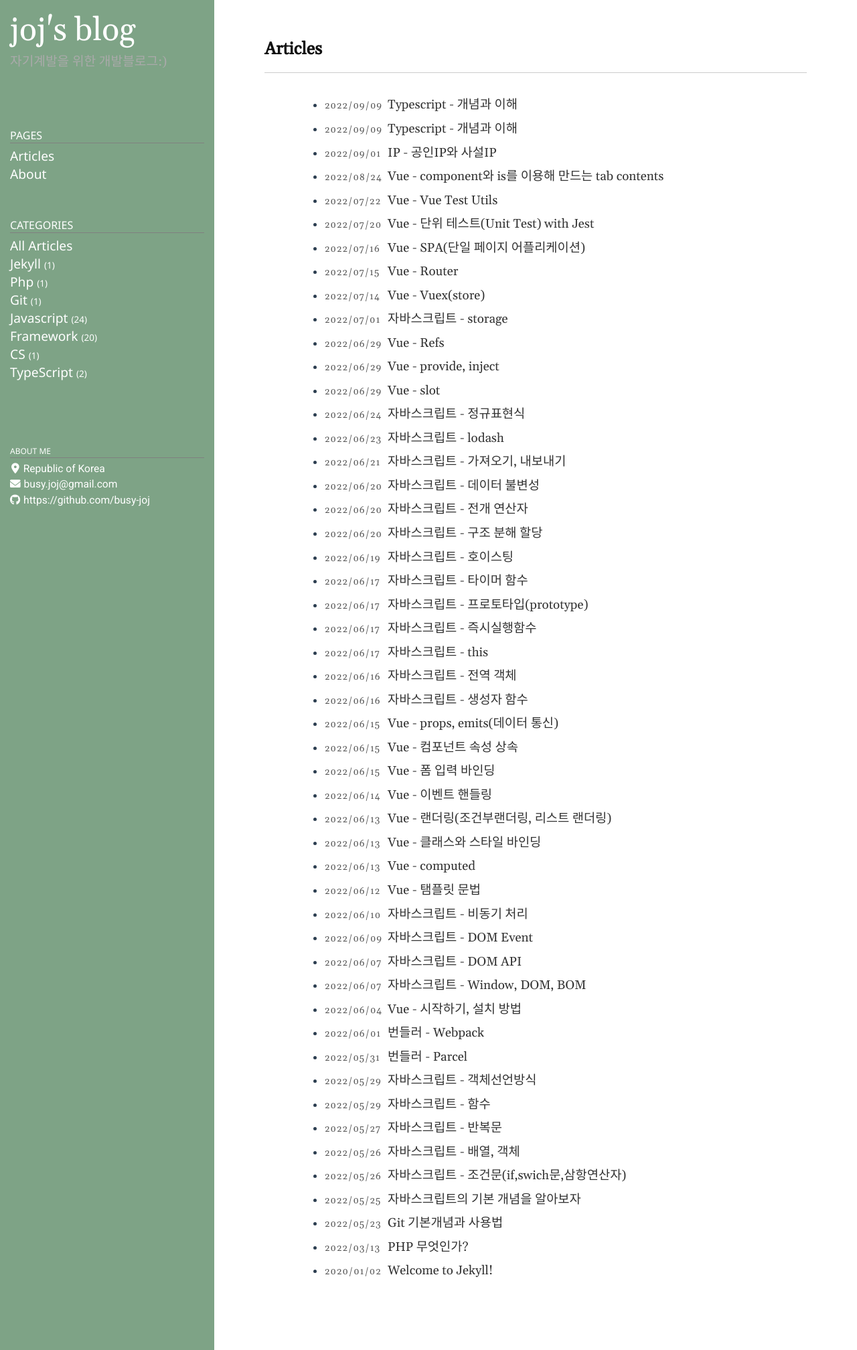
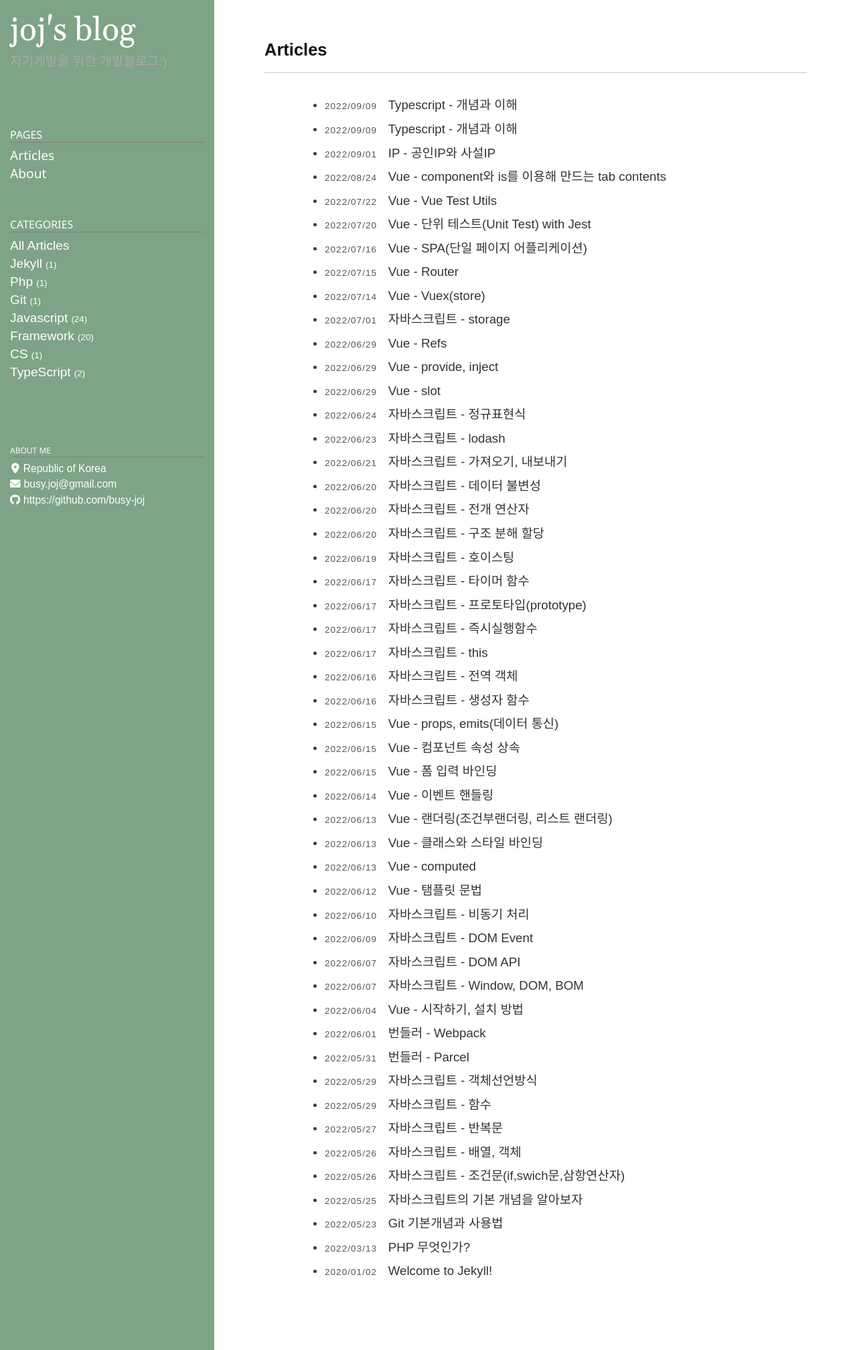
Before and after one commit to busy-joj/busy-joj.github.io, a Jekyll site: the page built from index.md, in a window 1280 px wide. Shown: the whole page at 67% size. Built offline with Jekyll 4.4.1, drawn with Linux system fonts in a browser that asks for light colours; some web fonts are replaced.

Commit message:
폰트적용

```diff
--- a/_includes/default.html
+++ b/_includes/default.html
@@ -7,7 +7,12 @@
 
   <link href="/public/css/style.css" rel="stylesheet">
   <link rel="stylesheet" href="https://cdnjs.cloudflare.com/ajax/libs/font-awesome/6.0.0/css/all.min.css" integrity="sha512-9usAa10IRO0HhonpyAIVpjrylPvoDwiPUiKdWk5t3PyolY1cOd4DSE0Ga+ri4AuTroPR5aQvXU9xC6qOPnzFeg==" crossorigin="anonymous" referrerpolicy="no-referrer" />
-  <!-- <link href="/public/css/all.min.css" rel="stylesheet"> -->
+  <link href="https://cdn.jsdelivr.net/gh/sunn-us/SUIT/fonts/static/woff2/SUIT.css" rel="stylesheet">
+
+  <style>
+      * {font-family: ‘SUIT’, sans-serif;}
+  </style>
+
   <body>
   	<div class="container">
 		<div class="sidebar">
```
